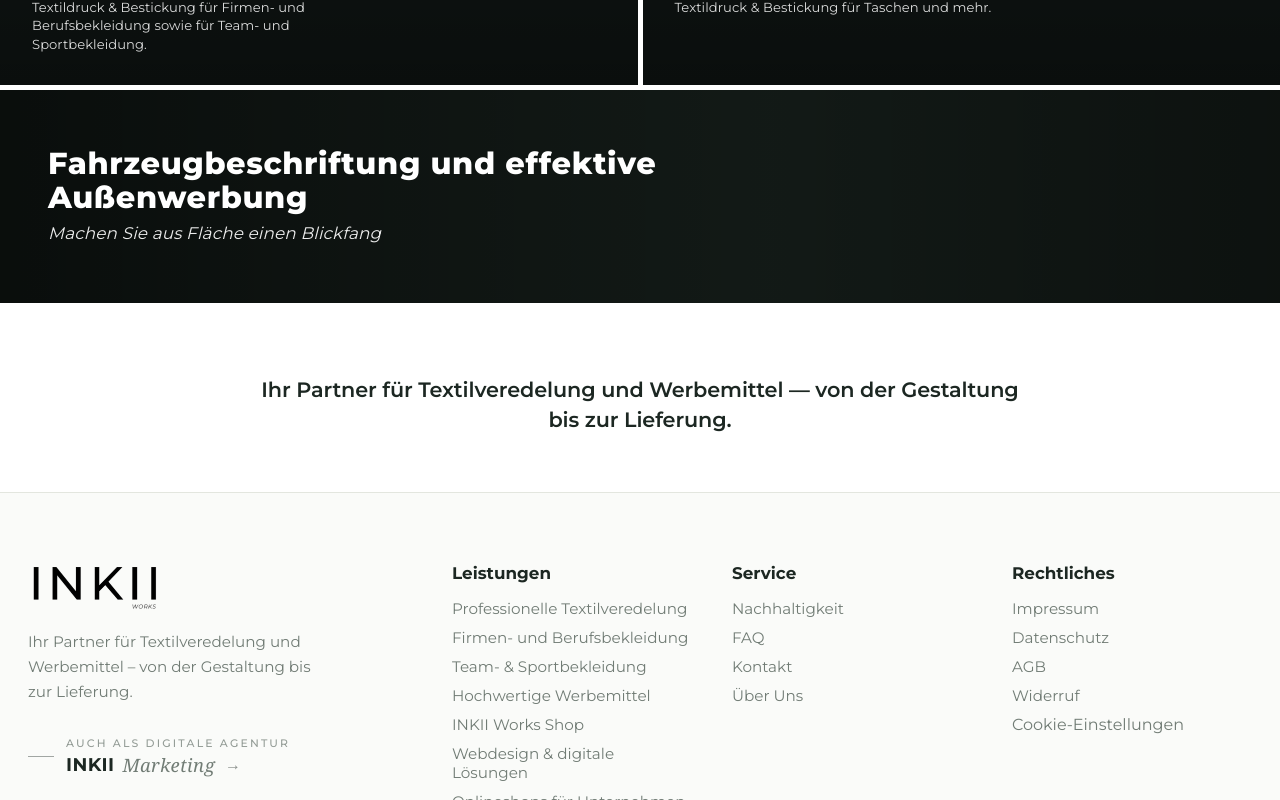
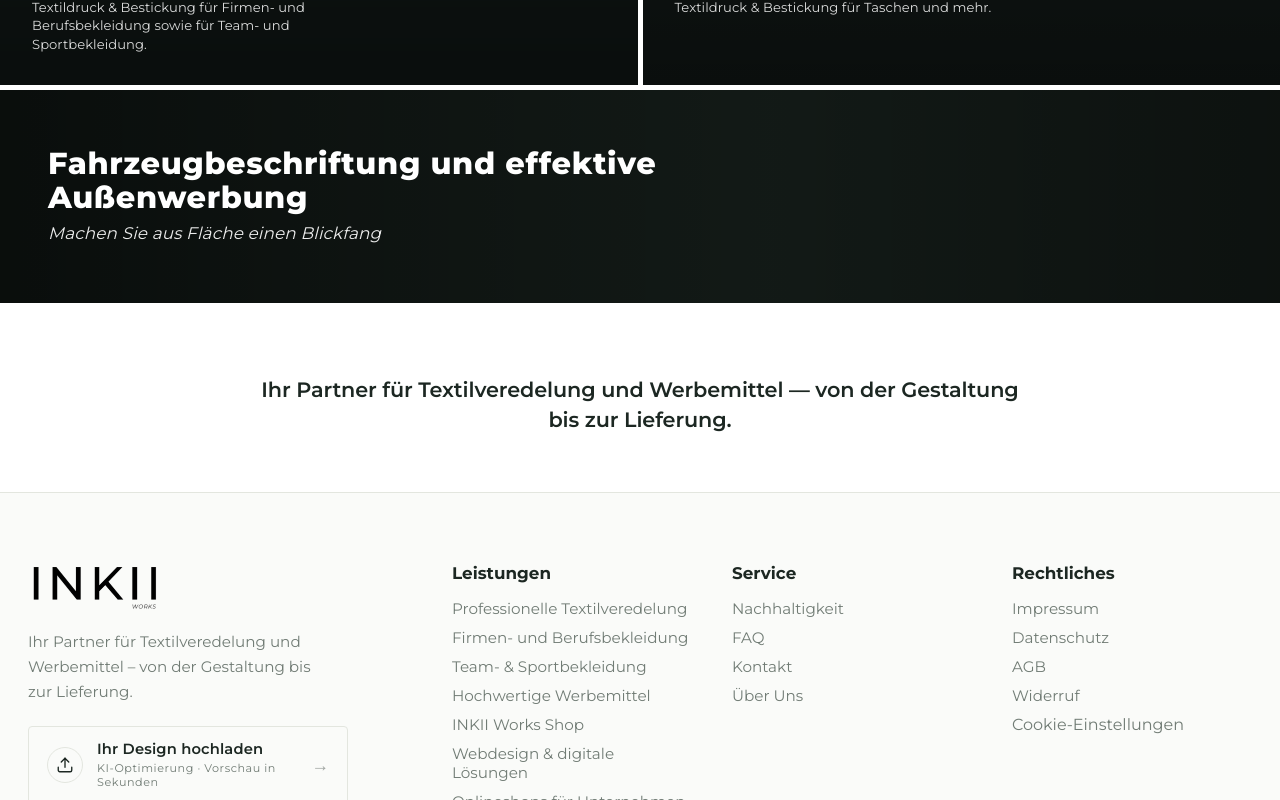
Before and after one commit to buse191213-cmd/inkii, a Next.js app: page / in a window 1280 px wide. Shown: the part 2000-2800 px from the top of the page. Built offline with nearby package versions, Linux system fonts and the light colour scheme; no server answers; the database is empty.

Commit message:
design-upload: move minimal launcher to footer, restore brand switcher on hero corners

```diff
--- a/src/app/inkii-marketing/page.tsx
+++ b/src/app/inkii-marketing/page.tsx
@@ -2,6 +2,7 @@ import Link from "next/link";
 import Image from "next/image";
 import SiteShell from "@/components/SiteShell";
 import BodyClass from "@/components/BodyClass";
+import HeroBrandSwitcher from "@/components/MobileBrandSwitcher";
 import type { Metadata } from "next";
 import { getHomeImage } from "@/lib/home-images";
 import { getMarketingVideoSrc } from "@/lib/hero-video";
@@ -23,6 +24,7 @@ export default async function InkiiMarketingPage() {
   const videoSrc = await getMarketingVideoSrc();
   const tileWeb = await getHomeImage("area-3");      // Web Design (önceki servis kutusu görseli)
   const tileMkt = await getHomeImage("area-4");      // Marketing (önceki servis kutusu görseli)
+  const marketingLogo = await getHomeImage("marketing-logo");
 
   return (
     <SiteShell>
@@ -79,6 +81,9 @@ export default async function InkiiMarketingPage() {
             <span>•</span>
           </div>
         </div>
+
+        {/* Sol alt — INKII WORKS'e geçiş */}
+        <HeroBrandSwitcher marketingLogo={marketingLogo} isMarketing={true} />
       </section>
 
       {/* === 2 büyük kart: Web Design + Marketing === */}
--- a/src/app/page.tsx
+++ b/src/app/page.tsx
@@ -3,6 +3,7 @@ import Image from "next/image";
 import SiteShell from "@/components/SiteShell";
 import BodyClass from "@/components/BodyClass";
 import JsonLd from "@/components/JsonLd";
+import HeroBrandSwitcher from "@/components/MobileBrandSwitcher";
 import { faqSchema } from "@/lib/schema";
 import { getHeroVideoSrc } from "@/lib/hero-video";
 import { getHomeImage } from "@/lib/home-images";
@@ -21,6 +22,7 @@ export default async function HomePage() {
   const svcDruck = await getHomeImage("area-1");
   const svcWerbe = await getHomeImage("area-2");
   const svcFahrzeug = await getHomeImage("fb-banner");
+  const marketingLogo = await getHomeImage("marketing-logo");
 
   const services = [
     { label: t.services[0].label, sub: t.services[0].sub, href: "/bereiche/textilveredelung", img: svcDruck },
@@ -86,6 +88,9 @@ export default async function HomePage() {
             <span>•</span>
           </div>
         </div>
+
+        {/* Sol alt — diğer marka switcher (videoda kalır, scroll'da kaybolur) */}
+        <HeroBrandSwitcher marketingLogo={marketingLogo} isMarketing={false} />
       </section>
 
       {/* === 2 große Bildkacheln === */}
--- /dev/null
+++ b/src/components/FooterDesignLink.tsx
@@ -0,0 +1,68 @@
+"use client";
+
+import { useState, useEffect } from "react";
+import DtfEngine from "./DtfEngine";
+
+const LABELS = {
+  de: {
+    title: "Ihr Design hochladen",
+    hint: "KI-Optimierung · Vorschau in Sekunden",
+  },
+  en: {
+    title: "Upload Your Design",
+    hint: "AI optimization · Preview in seconds",
+  },
+  tr: {
+    title: "Tasarımınızı Yükleyin",
+    hint: "AI optimizasyonu · Anında önizleme",
+  },
+};
+
+function getLocale(): "de" | "en" | "tr" {
+  if (typeof document === "undefined") return "de";
+  const match = document.cookie.match(/inkii_locale=([^;]+)/);
+  const v = match?.[1];
+  return (v === "en" || v === "tr" || v === "de") ? v : "de";
+}
+
+export default function FooterDesignLink() {
+  const [open, setOpen] = useState(false);
+  const [locale, setLocale] = useState<"de" | "en" | "tr">("de");
+
+  useEffect(() => { setLocale(getLocale()); }, []);
+
+  const L = LABELS[locale];
+
+  return (
+    <>
+      <button
+        type="button"
+        onClick={() => setOpen(true)}
+        className="foot-design-link"
+        aria-label={L.title}
+      >
+        <span className="fdl-icon" aria-hidden>
+          <svg width="18" height="18" viewBox="0 0 24 24" fill="none" stroke="currentColor" strokeWidth="1.8" strokeLinecap="round" strokeLinejoin="round">
+            <path d="M21 15v4a2 2 0 0 1-2 2H5a2 2 0 0 1-2-2v-4"/>
+            <path d="M17 8l-5-5-5 5"/>
+            <path d="M12 3v12"/>
+          </svg>
+        </span>
+        <span className="fdl-text">
+          <span className="fdl-title">{L.title}</span>
+          <span className="fdl-hint">{L.hint}</span>
+        </span>
+        <span className="fdl-arrow" aria-hidden>→</span>
+      </button>
+
+      {open && (
+        <DtfEngine
+          onClose={() => setOpen(false)}
+          productName="Individuelles Design"
+          productCode={null}
+          locale={locale}
+        />
+      )}
+    </>
+  );
+}
--- a/src/components/SiteFooter.tsx
+++ b/src/components/SiteFooter.tsx
@@ -2,7 +2,7 @@ import Link from "next/link";
 import Image from "next/image";
 import type { Dictionary } from "@/dictionaries/types";
 import CookieSettingsLink from "@/components/CookieSettingsLink";
-import FooterBrandSwitch from "@/components/FooterBrandSwitch";
+import FooterDesignLink from "@/components/FooterDesignLink";
 
 export default function SiteFooter({
   t,
@@ -22,8 +22,8 @@ export default function SiteFooter({
             </div>
             <p>{t.tagline}</p>
 
-            {/* Marka geçiş — logonun altında, minimal ve premium */}
-            <FooterBrandSwitch />
+            {/* Design Upload — Minimal, tıklayınca modal açar */}
+            <FooterDesignLink />
           </div>
           <div>
             <h4>{t.colLeistungen}</h4>
```
Also changed, not shown: src/app/globals.css.
